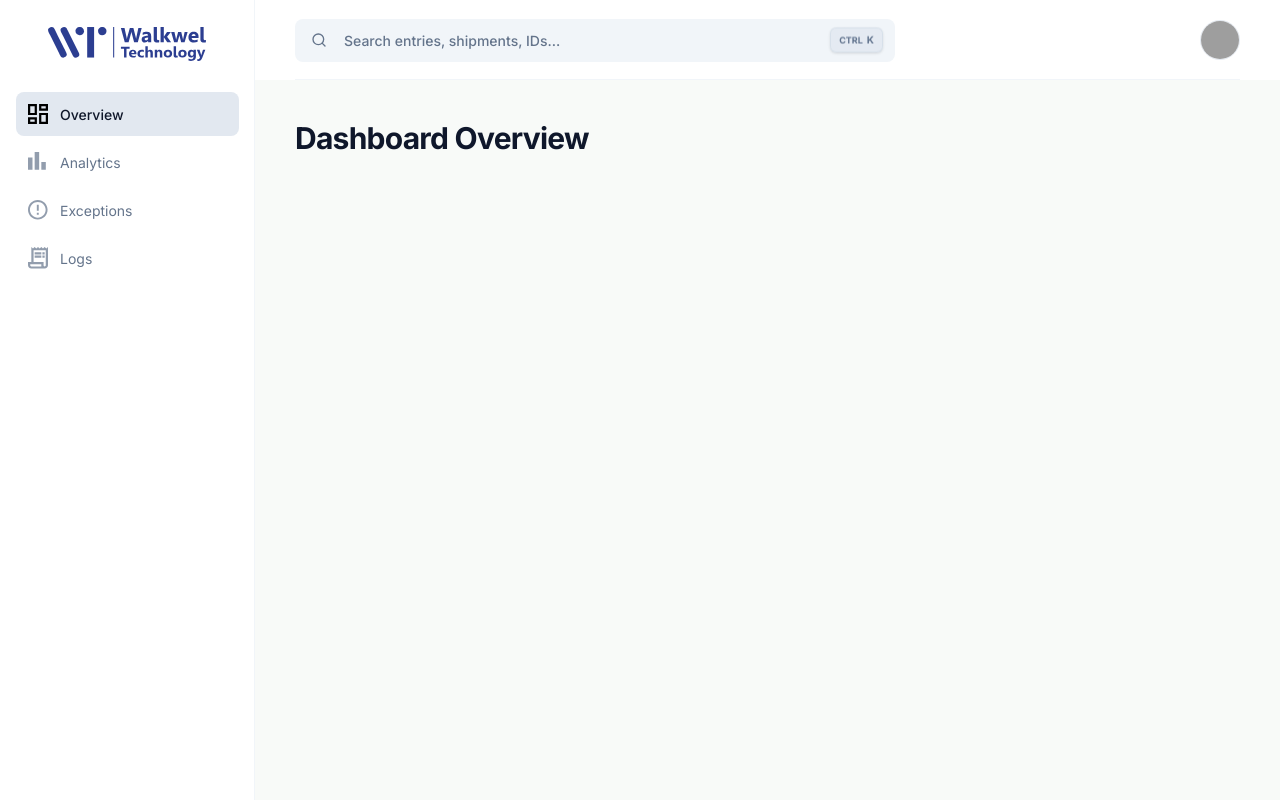
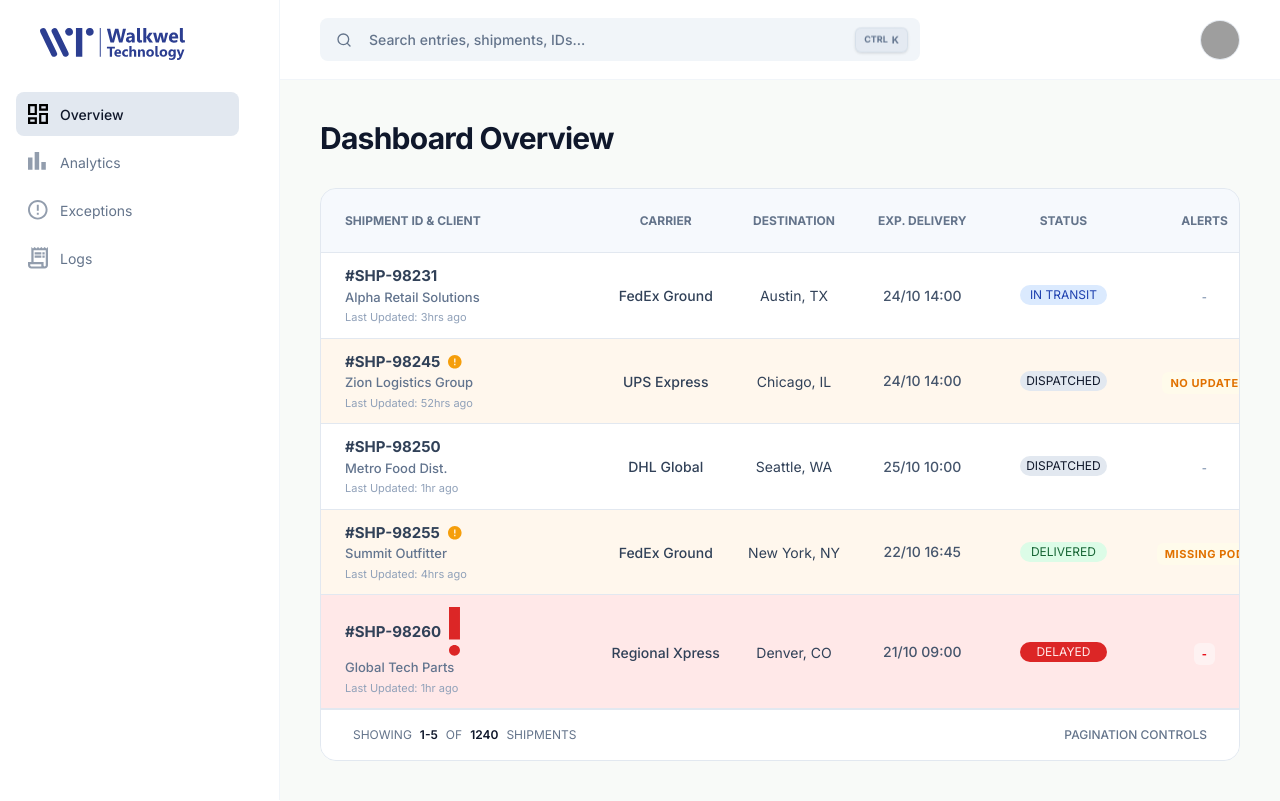
Before and after one commit to Prathik2004/3PL, a Next.js app in the folder frontend/: page /dashboard in a window 1280 px wide. Built offline with nearby package versions, Linux system fonts and the light colour scheme; grey boxes are pictures that could not be loaded.

Commit message:
refactor: redesign and enhance the dashboard shipment table and row components for improved styling and responsiveness.

```diff
--- a/frontend/src/app/dashboard/layout.tsx
+++ b/frontend/src/app/dashboard/layout.tsx
@@ -7,11 +7,11 @@ export default function DashboardLayout({
   children: React.ReactNode;
 }) {
   return (
-    <div className="flex min-h-screen bg-white">
+    <div className="flex min-h-screen bg-white overflow-x-hidden">
       <Sidebar />
-      <div className="flex flex-col flex-1">
+      <div className="flex flex-col flex-1 min-w-0">
         <TopNavigation />
-        <main className="flex-1 overflow-y-auto bg-[#F8FAF8] p-10">
+        <main className="flex-1 bg-[#F8FAF8] p-4 md:p-6 xl:p-10">
           {children}
         </main>
       </div>
--- a/frontend/src/app/dashboard/page.tsx
+++ b/frontend/src/app/dashboard/page.tsx
@@ -1,13 +1,15 @@
+import ShipmentTable from "@/src/components/ui/Dashboard/ShipmentTable";
+
 export default function Dashboard() {
   return (
     <div className="space-y-8">
       {/* Heading Section */}
       <div className="flex flex-col gap-2">
-        <h1 className="text-3xl font-bold text-slate-900 tracking-tight">Dashboard Overview</h1>
+        <h1 className="text-2xl md:text-3xl font-bold text-slate-900 tracking-tight">Dashboard Overview</h1>
       </div>
 
       {/* Stats Grid Placeholder */}
-
+      <ShipmentTable />
       {/* Main Content Area Placeholder */}
 
     </div>
--- a/frontend/src/app/layout.tsx
+++ b/frontend/src/app/layout.tsx
@@ -19,10 +19,6 @@ export default function RootLayout({
   return (
     <html lang="en">
       <body className={`${inter.className} min-h-screen bg-white antialiased`}>
-        {/* This is now a clean entry point.
-          The flex-layout logic can be handled inside specific (page).tsx
-          or a group layout to keep this file lean.
-        */}
         {children}
       </body>
     </html>
--- a/frontend/src/app/page.tsx
+++ b/frontend/src/app/page.tsx
@@ -1,11 +1,6 @@
-import BasicButton from "../components/ui/BasicButton";
-import DeleteModal from "../components/ui/DeleteModal";
-
-
 export default function Home() {
   return (
     <h1 className="text-2xl font-semibold text-[#0F172A] p-10 space-y-5 ">
-        <DeleteModal />
     </h1>
   );
 }
--- a/frontend/src/components/common/Sidebar.tsx
+++ b/frontend/src/components/common/Sidebar.tsx
@@ -14,10 +14,10 @@ export default function Sidebar() {
   const pathname = usePathname();
 
   return (
-    <aside className="w-[255px] h-screen bg-white flex flex-col gap-[4px] px-[16px] border-r border-slate-100">
+    <aside className="hidden lg:flex w-[280px] shrink-0 h-screen bg-white flex-col gap-[4px] px-[16px] border-r border-slate-100 sticky top-0">
       {/* Logo Section */}
-      <div className="w-full h-[88px] py-[24px] px-[32px] flex items-center gap-[12px]">
-        <Image src="/icons/logo.svg" alt="Walkwel Logo" width={160} height={40} priority />
+      <div className="w-full h-[88px] flex items-center px-[24px]">
+        <Image src="/icons/logo.svg" alt="Walkwel Logo" width={160} height={40} priority className="w-auto h-8" />
       </div>
 
       {/* Navigation Items */}
--- a/frontend/src/components/common/TopNavigation.tsx
+++ b/frontend/src/components/common/TopNavigation.tsx
@@ -6,16 +6,19 @@ import SearchBar from './searchBar';
 
 export default function TopNavigation() {
   return (
-    <header className="relative w-full h-[80px] flex items-center justify-between px-4 md:px-[40px] bg-white">
-      <div className="absolute bottom-0 left-[40px] right-[40px] h-[1px] bg-slate-100" />
+    <header className="relative w-full h-[80px] flex items-center justify-between px-4 lg:px-10 bg-white border-b border-slate-100">
 
-      {/* Mobile Menu Icon */}
-      <button className="block md:hidden mr-2">
-        <Menu className="h-6 w-6 text-[#64748B]" />
-      </button>
+      <div className="flex items-center flex-1 min-w-0 gap-4">
+        {/* Mobile Menu Icon */}
+        <button className="lg:hidden p-2 -ml-2 hover:bg-slate-50 rounded-lg transition-colors">
+          <Menu className="h-6 w-6 text-[#64748B]" />
+        </button>
 
-      {/* Search Bar Container */}
-      <SearchBar/>
+        {/* Search Bar Container */}
+        <div className="flex-1 max-w-[600px] min-w-0">
+          <SearchBar />
+        </div>
+      </div>
 
       {/* User Profile Section */}
       <div className="flex items-center gap-[16px] h-[40px] ml-4 shrink-0">
--- a/frontend/src/components/ui/Dashboard/ShipmentRow.tsx
+++ b/frontend/src/components/ui/Dashboard/ShipmentRow.tsx
@@ -3,61 +3,79 @@ import StatusIcon from "./StatusIcon";
 import { ShipmentRowProps, StatusIconProps } from "@/src/types/types";
 
 
-const ShipmentRow = ({shipmentId, client, lastUpdated, carrier, dest, expDel, alert, status, alertColor="None"}: ShipmentRowProps) => {
+const ShipmentRow = ({ shipmentId, client, lastUpdated, carrier, dest, expDel, alert, status, alertColor = "None" }: ShipmentRowProps) => {
   return (
     <div
-    style={{
-                fontFamily:"Inter"
-            }}
-    className={`w-279.5 h-30.25 ${alertColor === "Yellow" ? "bg-[#FFF7ED]" : alertColor === "None" ? "bg-white" : "bg-[#FFE8E8]" } grid grid-cols-[2fr_1fr_1fr_1fr_1fr_1fr_1fr] place-items-center cursor-pointer`}>
+      className={`w-full min-h-[80px] ${alertColor === "Yellow"
+        ? "bg-[#FFF7ED] hover:bg-[#FFEDD5]"
+        : alertColor === "None"
+          ? "bg-white hover:bg-slate-50"
+          : "bg-[#FFE8E8] hover:bg-[#FEE2E2]"
+        } grid grid-cols-[2fr_1fr_1fr_1fr_1.2fr_1fr_1fr] items-center px-6 border-b border-[#E2E8F0] cursor-pointer transition-colors duration-150`}>
+
       {/* SHIPMENTID & CLIENT */}
-        <div className="flex flex-col w-36 h-12.75">
-            <span className=" flex items-center gap-1 font-bold text-[16px] text-[#64748B]"> {shipmentId} {alertColor==="Yellow" ? <Image src="/icons/warning.svg" alt="Warning" width={12} height={12} /> : alertColor==="Red" ? <Image src="/icons/critical.svg" alt="Warning" width={3} height={3} /> : "" } </span>
-            <span className="text-[12px] text-[#64748B]">
+      <div className="flex flex-col py-3">
+        <span className="flex items-center gap-2 font-bold text-[15px] text-slate-700">
+          {shipmentId}
+          {alertColor === "Yellow" && <Image src="/icons/warning.svg" alt="Warning" width={14} height={14} />}
+          {alertColor === "Red" && <Image src="/icons/critical.svg" alt="Critical" width={14} height={14} />}
+        </span>
+        <span className="text-[13px] text-slate-500 font-medium">
           {client}
         </span>
-            <span className="text-[#94A3B8] text-[10px]">
+        <span className="text-slate-400 text-[11px] mt-0.5">
           Last Updated: {lastUpdated} ago
         </span>
       </div>
+
       {/* CARRIER */}
-        <div className="w-12.5 h-10">
-            <span className="text-[14px]/[20px] text-[#0F172A]">
+      <div className="text-center">
+        <span className="text-[14px] text-slate-700 font-medium">
           {carrier}
         </span>
       </div>
+
       {/* DESTINATION */}
-        <div className=" h-5">
-            <span className="text-[#0F172A]"> {dest} </span>
+      <div className="text-center">
+        <span className="text-[14px] text-slate-700"> {dest} </span>
       </div>
+
       {/* EXP. DELIVERY */}
-        <div className="w-10.5 h-10 flex flex-col text-[#64748B] text-[14px]">
-            {/* DATE & TIME */}
-            {/* <span className="">
-                24/10
-            </span>
-            <span className="">
-                14:00
-            </span> */}
-            <span>
+      <div className="flex flex-col items-center text-slate-600 text-[14px]">
+        <span className="font-medium">
           {expDel?.toString()}
         </span>
       </div>
+
       {/* STATUS */}
+      <div className="flex justify-center">
         <StatusIcon text={status} />
+      </div>
+
       {/* ALERTS */}
-        <div>
-            <span className={`${alertColor==="Yellow" ? "text-[#D97706]" : alertColor==="Red" ? "text-[#DC2626]" : "text-[#64748B]"} text-[12px]/[16px]`}>
-                {alert ?? "-"}
+      <div className="text-center">
+        <span className={`${alertColor === "Yellow"
+          ? "text-amber-600 bg-amber-50"
+          : alertColor === "Red"
+            ? "text-red-600 bg-red-50"
+            : "text-slate-400"
+          } text-[11px] font-bold px-2 py-1 rounded-md uppercase tracking-wider`}>
+          {alert && alert !== "-" ? alert : "-"}
         </span>
       </div>
+
       {/* ACTIONS */}
-        <div className="flex items-center justify-center w-28 h-17.25 cursor-pointer">
-            <button> <Image src="/icons/delete.svg" alt="Delete" width={40} height={40} /> </button>
-            <button> <Image src="/icons/edit.svg" alt="Delete" width={40} height={40} /> </button>
+      <div className="flex items-center justify-center gap-1">
+        <button className="p-2 hover:bg-red-50 rounded-full transition-colors group">
+          <Image src="/icons/delete.svg" alt="Delete" width={20} height={20} className="opacity-60 group-hover:opacity-100" />
+        </button>
+        <button className="p-2 hover:bg-blue-50 rounded-full transition-colors group">
+          <Image src="/icons/edit.svg" alt="Edit" width={20} height={20} className="opacity-60 group-hover:opacity-100" />
+        </button>
       </div>
     </div>
   )
 }
 
+
 export default ShipmentRow
--- a/frontend/src/components/ui/Dashboard/ShipmentTable.tsx
+++ b/frontend/src/components/ui/Dashboard/ShipmentTable.tsx
@@ -61,65 +61,57 @@ export const shipments: ShipmentRowProps[] = [
 
 const ShipmentTable = () => {
   return (
-    <div
-    style={{
-        fontFamily: "Inter"
-    }}
-    className="w-279.5 max-h-screen bg rounded-2xl border border-[#E2E8F0] flex flex-col items-center justify-center bg-[#F5F9FF] relative overflow-x-auto">
-        {/* TABLE HEADER */}
-        <div className="grid grid-cols-[2fr_1fr_1fr_1fr_1fr_1fr_1fr] place-items-center text-[#64748B] text-[12px] font-bold  h-[65.5px] w-full rounded-t-xl">
-            <span className="flex-wrap">
-                SHIPMENT ID & CLIENT
-            </span>
-            <span>
-                CARRIER
-            </span>
-            <span>
-                DESTINATION
-            </span>
-            <span className="flex-wrap">
-                EXP. DELIVERY
-            </span>
-            <span>
-                STATUS
-            </span>
-            <span>
-                ALERTS
-            </span>
-            <span>
-                ACTIONS
-            </span>
+    <div className="w-full bg-[#F5F9FF] rounded-2xl border border-[#E2E8F0] relative overflow-hidden flex flex-col">
+      {/* Scrollable Container */}
+      <div className="overflow-x-auto w-full">
+        <div className="min-w-[1100px] w-full">
+          {/* TABLE HEADER */}
+          <div className="grid grid-cols-[2fr_1fr_1fr_1fr_1.2fr_1fr_1fr] items-center px-6 text-[#64748B] text-[12px] font-bold h-[64px] w-full border-b border-[#E2E8F0] bg-slate-50/50">
+            <span className="text-left py-2">SHIPMENT ID & CLIENT</span>
+            <span className="text-center py-2">CARRIER</span>
+            <span className="text-center py-2">DESTINATION</span>
+            <span className="text-center py-2">EXP. DELIVERY</span>
+            <span className="text-center py-2">STATUS</span>
+            <span className="text-center py-2">ALERTS</span>
+            <span className="text-center py-2">ACTIONS</span>
+          </div>
+
+          {/* TABLE CONTENT */}
+          <div className="w-full flex flex-col">
+            {shipments?.map((shipment, idx) => (
+              <ShipmentRow
+                key={idx}
+                shipmentId={shipment.shipmentId}
+                client={shipment.client}
+                expDel={shipment.expDel}
+                lastUpdated={shipment.lastUpdated}
+                carrier={shipment.carrier}
+                dest={shipment.dest}
+                alert={shipment.alert}
+                alertColor={shipment.alertColor}
+                status={shipment.status}
+              />
+            ))}
+          </div>
         </div>
-        {/* TABLE CONTENT */}
-        <main>
-        {
-            shipments?.map((shipment, idx)=>(
-                <div key={idx}>
-                    <ShipmentRow shipmentId={shipment.shipmentId} client={shipment.client} expDel={shipment.expDel} lastUpdated={shipment.lastUpdated} carrier={shipment.carrier} dest={shipment.dest} alert={shipment.alert} alertColor={shipment.alertColor} status={shipment.status}   />
-                </div>
-            ))
-        }
-        </main>
-        {/* TABLE FOOTER */}
-        <div
-        className="flex items-center justify-evenly text-[#64748B] text-[12px] bg- w-full p-2">
-            <span className="flex items-center justify-center gap-1">
-                SHOWING
-                {/* TODO: Number of rows being shown */}
-                <span className="text-black"> 1-5 </span>
-                OF
-                {/* TODO: Total number of rows */}
-                <span className="text-black">
-                    1240
-                </span>
-                    SHIPMENTS
-            </span>
-            <span>
-                PAGINATIONS
-            </span>
+      </div>
+
+      {/* TABLE FOOTER */}
+      <div className="flex items-center justify-between px-8 py-4 text-[#64748B] text-[12px] bg-white border-t border-[#E2E8F0] w-full">
+        <div className="flex items-center gap-1">
+          <span>SHOWING</span>
+          <span className="text-slate-900 font-semibold px-1">1-5</span>
+          <span>OF</span>
+          <span className="text-slate-900 font-semibold px-1">1240</span>
+          <span>SHIPMENTS</span>
         </div>
+        <div className="font-medium hover:text-blue-600 cursor-pointer transition-colors">
+          PAGINATION CONTROLS
+        </div>
+      </div>
     </div>
   )
 }
 
+
 export default ShipmentTable
```
Also changed, not shown: 1 other file (tests, documents, lock files or other folders). Lines whose indentation alone changed are shown as unchanged.
